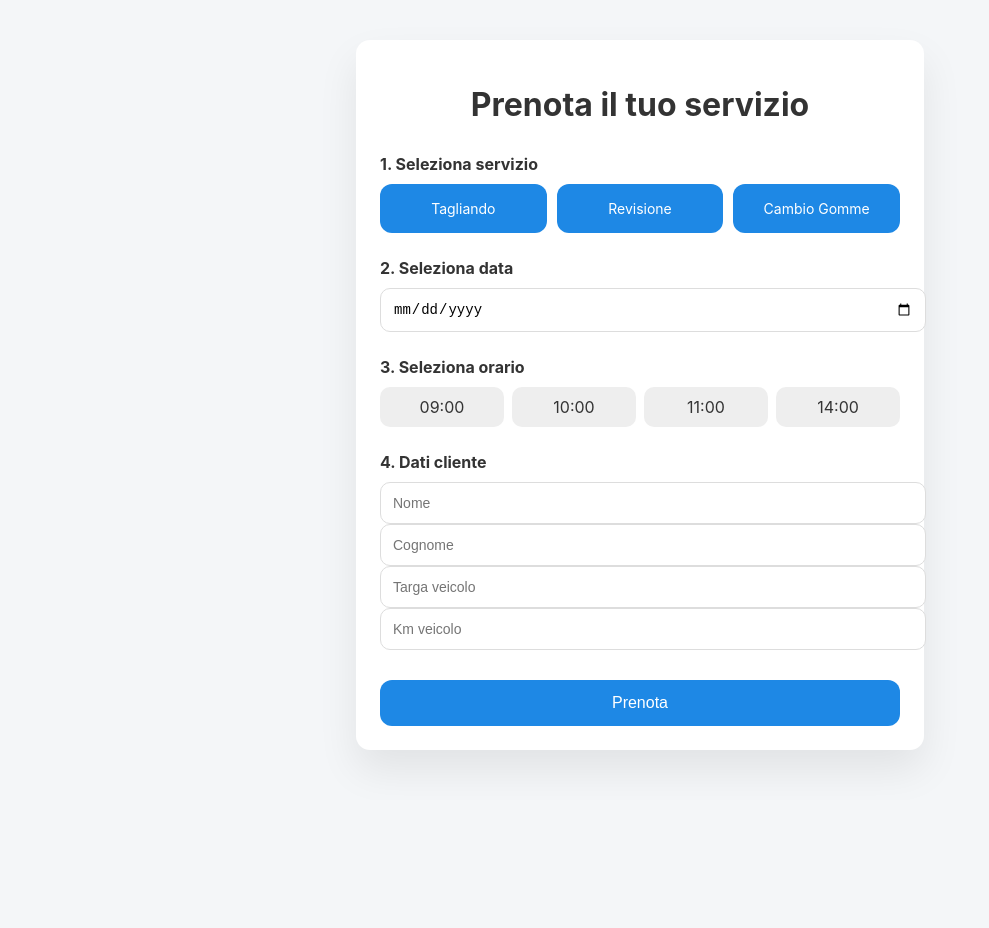
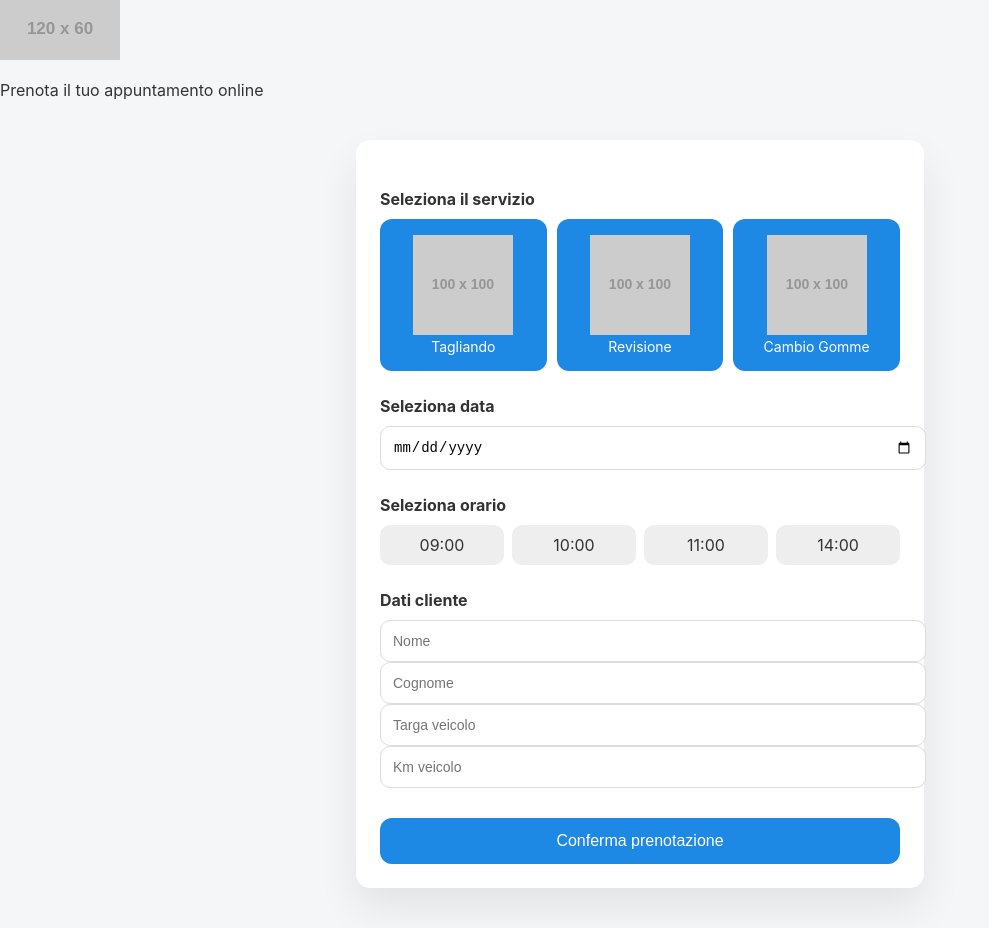
Before and after one commit to nicherson/prenotazioni-app, a plain HTML site: page index.html in a window 1280 px wide. Shown: the whole page, without its empty margins (0-989 px from the left). Before the commit the page ends 800 px from the top, so only its background shows below. Drawn offline with Linux system fonts and the light colour scheme; placeholder pictures from the web are drawn by us.

Commit message:
Update index.html

```diff
--- a/index.html
+++ b/index.html
@@ -11,20 +11,33 @@
   <script src="script.js"></script>
 <body>
 
+<header class="header">
+  <img src="https://via.placeholder.com/120x60?text=LOGO" alt="Logo azienda">
+  <p>Prenota il tuo appuntamento online</p>
+</header>
+
 <div class="container">
-  <h1>Prenota il tuo servizio</h1>
 
-  <h2>1. Seleziona servizio</h2>
+  <h2>Seleziona il servizio</h2>
   <div class="services">
-    <div class="service">Tagliando</div>
-    <div class="service">Revisione</div>
-    <div class="service">Cambio Gomme</div>
+    <div class="service">
+      <img src="https://via.placeholder.com/100" alt="">
+      <span>Tagliando</span>
+    </div>
+    <div class="service">
+      <img src="https://via.placeholder.com/100" alt="">
+      <span>Revisione</span>
+    </div>
+    <div class="service">
+      <img src="https://via.placeholder.com/100" alt="">
+      <span>Cambio Gomme</span>
+    </div>
   </div>
 
-  <h2>2. Seleziona data</h2>
+  <h2>Seleziona data</h2>
   <input type="date">
 
-  <h2>3. Seleziona orario</h2>
+  <h2>Seleziona orario</h2>
   <div class="times">
     <div>09:00</div>
     <div>10:00</div>
@@ -32,14 +45,15 @@
     <div>14:00</div>
   </div>
 
-  <h2>4. Dati cliente</h2>
+  <h2>Dati cliente</h2>
   <input placeholder="Nome">
   <input placeholder="Cognome">
   <input placeholder="Targa veicolo">
   <input placeholder="Km veicolo">
 
-  <button>Prenota</button>
+  <button>Conferma prenotazione</button>
+
 </div>
 
+<script src="script.js"></script>
 </body>
-</html>
```
